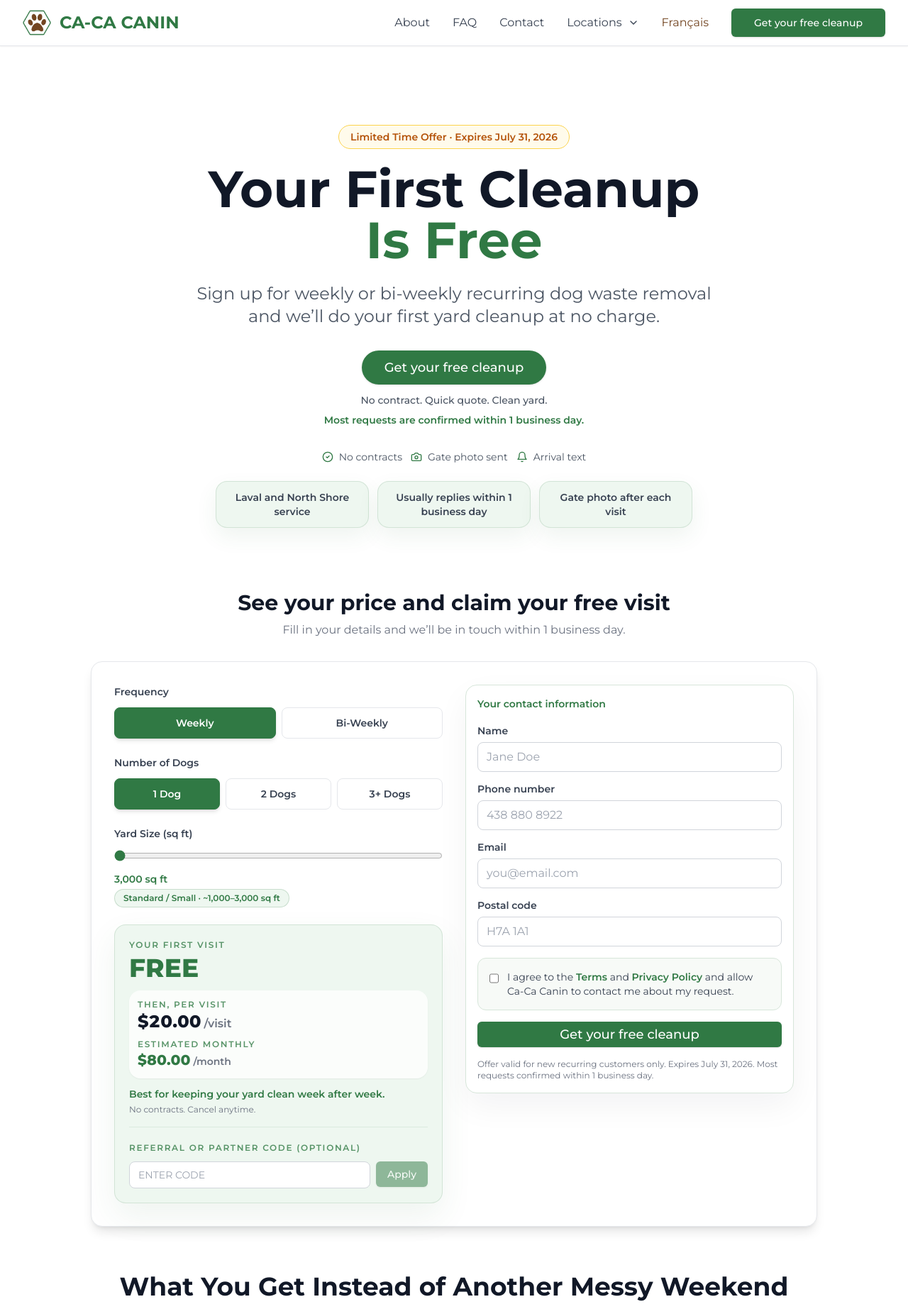
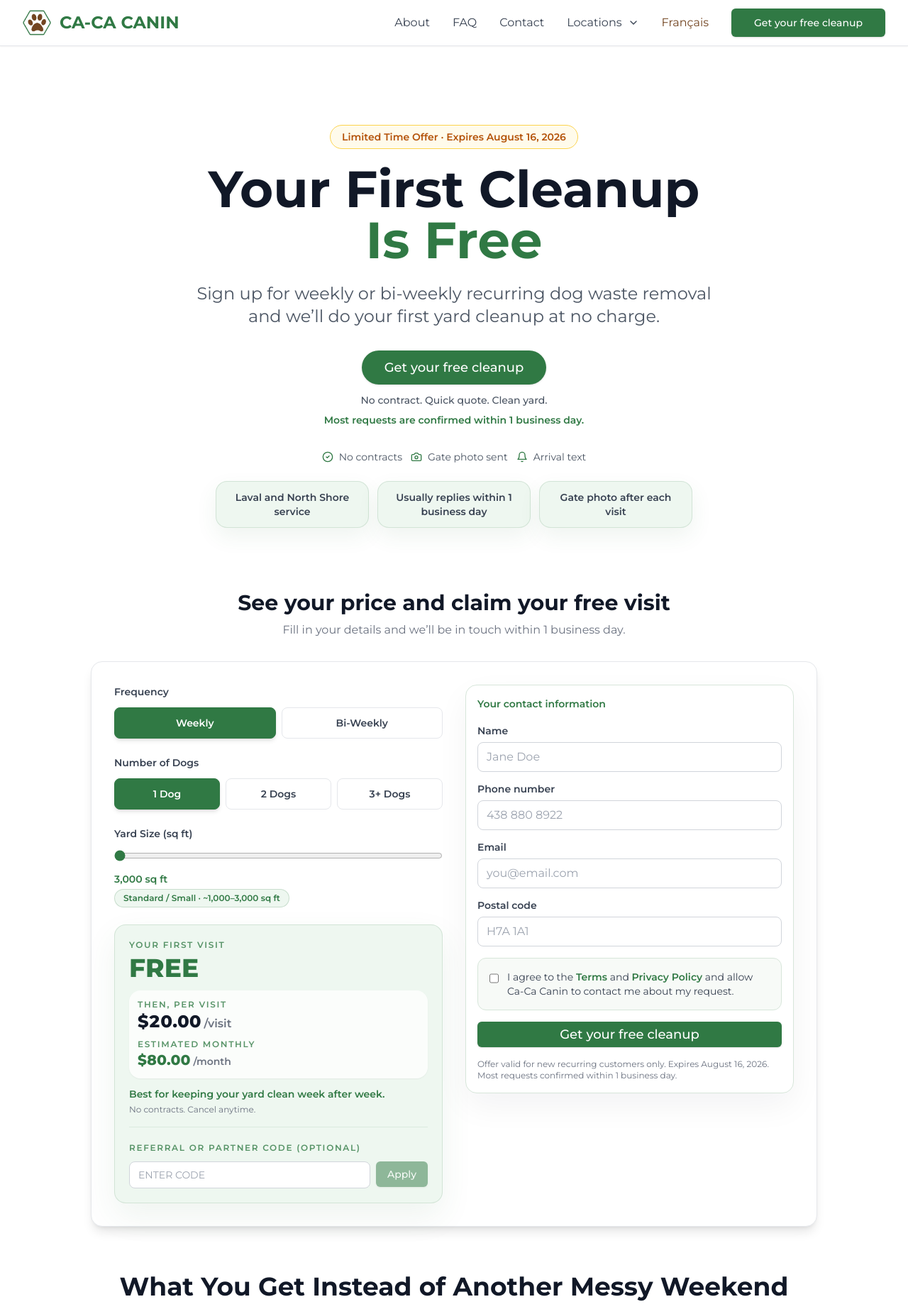
Before and after one commit to mikebike67/ca-ca-canin, a Next.js app: page /free-cleanup in a window 1280 px wide. Shown: the top 1845 px of the page at 71% size. Built offline with nearby package versions, Linux system fonts and the light colour scheme.

Commit message:
extended free cleanup promo

```diff
--- a/app/fr/nettoyage-gratuit/page.tsx
+++ b/app/fr/nettoyage-gratuit/page.tsx
@@ -50,7 +50,7 @@
         <section className="bg-white px-4 pt-12 pb-6 sm:px-6 sm:pt-16 lg:px-8 lg:pt-20">
           <div className="max-w-3xl mx-auto text-center">
             <span className="inline-flex items-center rounded-full border border-amber-300 bg-amber-50 px-4 py-1.5 text-sm font-semibold text-amber-700 mb-5">
-              Offre limitée · Expire le 31 juillet 2026
+              Offre limitée · Expire le 16 août 2026
             </span>
             <h1 className="mb-5 text-3xl font-bold text-gray-900 sm:text-5xl md:mb-6 md:text-6xl lg:text-7xl">
               Votre premier nettoyage<br />
--- a/app/free-cleanup/page.tsx
+++ b/app/free-cleanup/page.tsx
@@ -50,7 +50,7 @@
         <section className="bg-white px-4 pt-12 pb-6 sm:px-6 sm:pt-16 lg:px-8 lg:pt-20">
           <div className="max-w-3xl mx-auto text-center">
             <span className="inline-flex items-center rounded-full border border-amber-300 bg-amber-50 px-4 py-1.5 text-sm font-semibold text-amber-700 mb-5">
-              Limited Time Offer · Expires July 31, 2026
+              Limited Time Offer · Expires August 16, 2026
             </span>
             <h1 className="mb-5 text-3xl font-bold text-gray-900 sm:text-5xl md:mb-6 md:text-6xl lg:text-7xl">
               Your First Cleanup<br />
--- a/components/free-cleanup-calculator.tsx
+++ b/components/free-cleanup-calculator.tsx
@@ -576,8 +576,8 @@
 
             <p className="text-xs text-gray-500">
               {isFrench
-                ? "Offre valable pour les nouveaux clients récurrents seulement. Expire le 31 juillet 2026. La plupart des demandes sont confirmées en 1 jour ouvrable."
-                : "Offer valid for new recurring customers only. Expires July 31, 2026. Most requests confirmed within 1 business day."}
+                ? "Offre valable pour les nouveaux clients récurrents seulement. Expire le 16 août 2026. La plupart des demandes sont confirmées en 1 jour ouvrable."
+                : "Offer valid for new recurring customers only. Expires August 16, 2026. Most requests confirmed within 1 business day."}
             </p>
           </form>
         </div>
```
